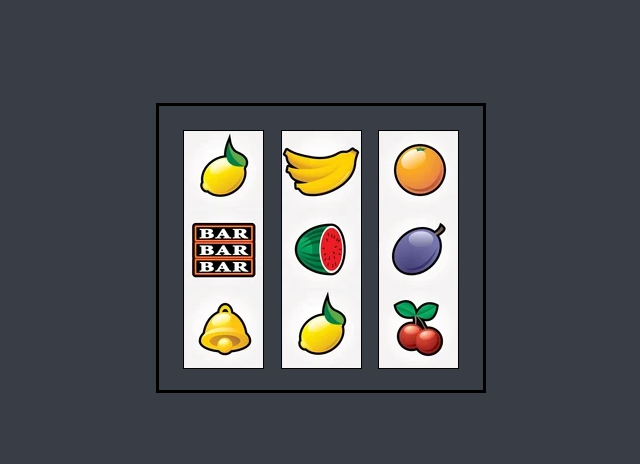
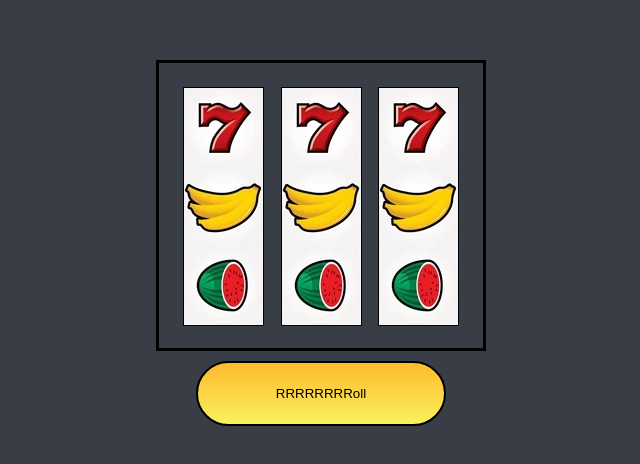
Before and after one commit to nikiTomov01/basicSlotMachine, a plain HTML site: page index.html in a window 1280 px wide. Shown: the part 152-616 px from the top of the page, without its empty margins (319-959 px from the left). Drawn offline with Linux system fonts and the light colour scheme.

Commit message:
added rolling button, which can call rollAll() every 1 second-ish

```diff
--- a/index.html
+++ b/index.html
@@ -13,6 +13,8 @@
         <div class="reel"></div>
         <div class="reel"></div>
     </div>
+    <button id="roll-btn">RRRRRRRRoll</button>
+
 
     <!-- <img id="reel-main" src="resources/slotreel.webp" alt=""> -->
 </body>
--- a/index.js
+++ b/index.js
@@ -5,6 +5,14 @@ const timePerIcon = 100;
 
 const indexes = [0, 0, 0];
 const iconMap = ['banana', 'seven', 'cherry', 'plum', 'orange', 'bell', 'bar', 'lemon', 'melon'];
+
+var rolling = false;
+const rollBtn = document.getElementById("roll-btn");
+rollBtn.addEventListener("click", () => {
+    if (!rolling) {
+        rollAll();
+    }
+});
 
 const roll = (reel, offset = 0) => {
     const delta = (offset + 2) * numOfIcons + Math.floor(Math.random() * numOfIcons);
@@ -27,6 +35,7 @@ const roll = (reel, offset = 0) => {
 };
 
 function rollAll() {
+    rolling = true;
     const reelsList = document.querySelectorAll('.slots > .reel');
     Promise
     .all( [...reelsList].map((reel, i) => roll(reel, i)))
@@ -43,11 +52,9 @@ function rollAll() {
                 console.log("WINWINWINWI!");
             }
 
-            setTimeout(rollAll, 3000);
+            setTimeout(() => {rolling = false;}, 1000);
         });
     // [...reelsList].map((reel, i) => {
     //     roll(reel, i).then((delta) => { console.log(delta)});
     // });
 }
-
-rollAll();
--- a/style.css
+++ b/style.css
@@ -23,6 +23,7 @@ body {
     justify-content: center;
     align-items: center;
     height: 100vh;
+    flex-direction: column;
 }
 
 .slots {
@@ -44,3 +45,17 @@ body {
     background-repeat: repeat-y;
     background-position: 0 0;
 }
+
+#roll-btn {
+    margin: 10px;
+    width: 250px;
+    height: 65px;
+    border-radius: 50px;
+    border: 2px solid rgb(0, 0, 0);
+    background: linear-gradient(0deg, rgba(250,240,93,1) 0%, rgba(253,187,45,1) 100%);
+}
+
+#roll-btn:hover {
+    background: linear-gradient(0deg, rgb(255, 246, 115) 0%, rgb(255, 197, 72) 100%);
+    cursor: pointer;
+}
```
